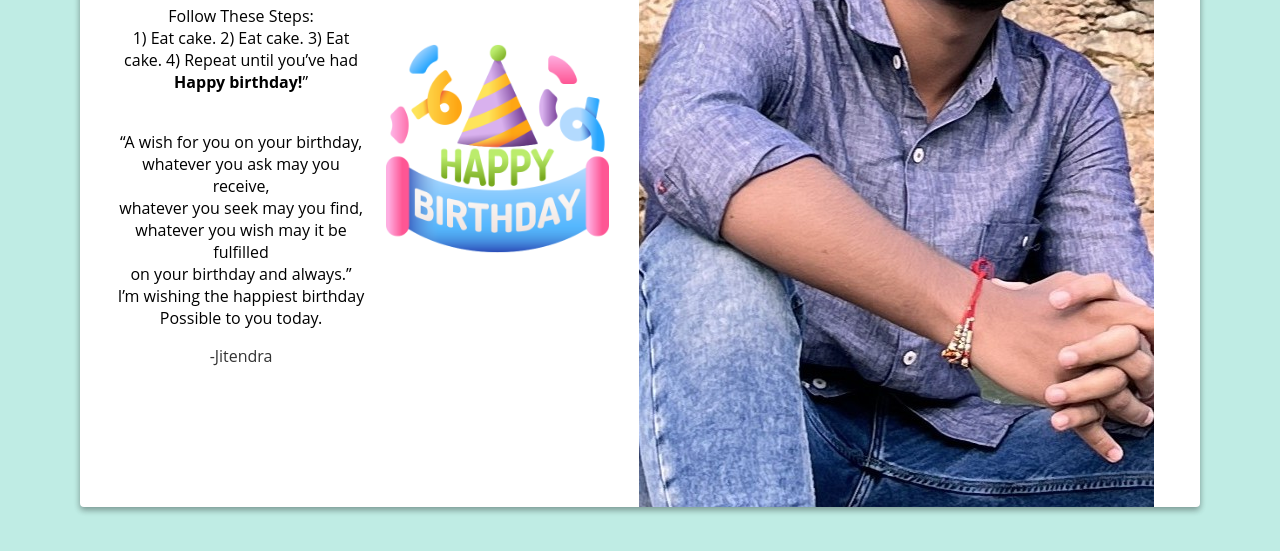
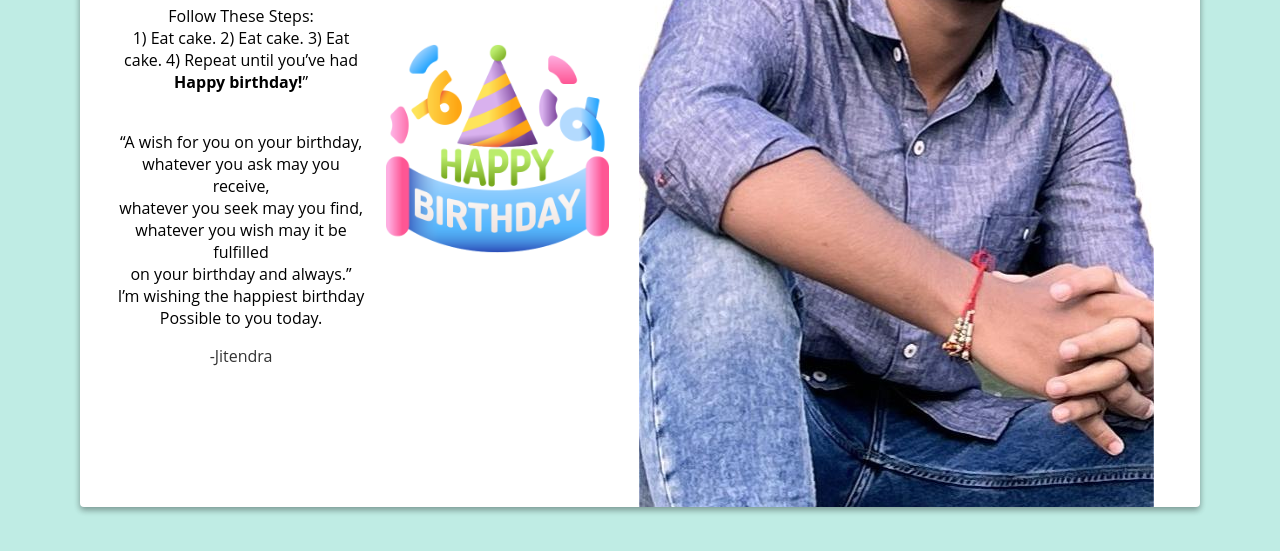
Before and after one commit to Loginnahi/HAPPY_B_D, a plain HTML site: page index.html in a window 1280 px wide. Shown: the part 249-800 px from the top of the page. Drawn offline with Linux system fonts and the light colour scheme.

Commit message:
Update index.html

```diff
--- a/index.html
+++ b/index.html
@@ -14,7 +14,7 @@
 <body>
   <div class="card">
     <div class="card1">
-      <img src="pic.JPG" alt="Birthday" class="picture1">
+      <img src="img.JPG" alt="Birthday" class="picture1">
     </div>
     <div class="card2">
       <img src="./happy-birthday1.png" alt="birthday" class="birthday">
```
